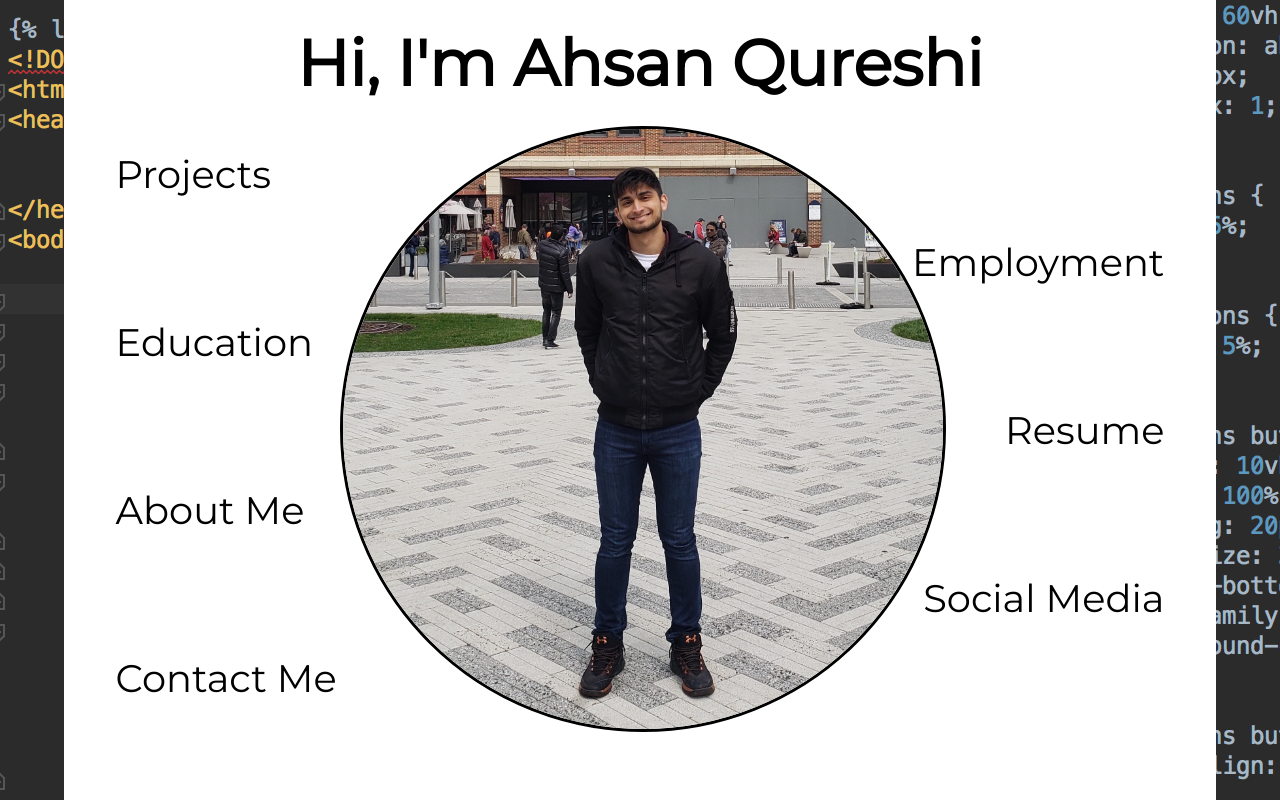
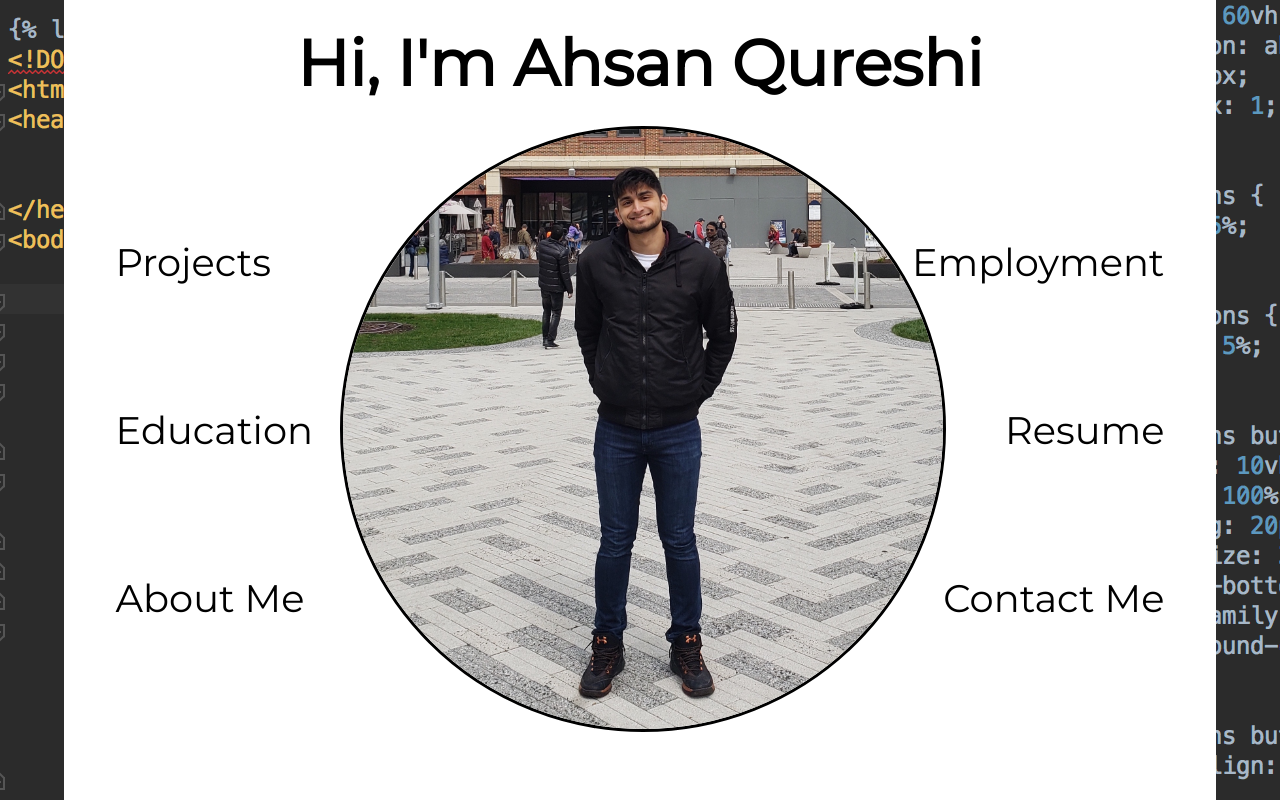
Before and after one commit to aqureshi8/AhsansDevSite, a Django app: page / in a window 1280 px wide. Run offline with Django 3.2, Linux system fonts and the light colour scheme; parts of the project's set-up code (start-up, migrations or seed data) failed here and were passed over.

Commit message:
updated index

```diff
--- a/mainSite/templates/mainSite/index.html
+++ b/mainSite/templates/mainSite/index.html
@@ -39,6 +39,7 @@
 			</div>
 		</div>
 		<div class="LeftButtons">
+			<div class="buttonSpace"></div>
             <a href="/Projects">
 			    <button>Projects</button>
             </a>
@@ -49,10 +50,6 @@
 			<div class="buttonSpace"></div>
             <a href="/AboutMe">
 			    <button>About Me</button>
-            </a>
-			<div class="buttonSpace"></div>
-            <a href="/ContactMe">
-			    <button>Contact Me</button>
             </a>
 		</div>
 		<div class="RightButtons">
@@ -65,8 +62,8 @@
 			    <button>Resume</button>
             </a>
 			<div class="buttonSpace"></div>
-            <a href="/SocialMedia">
-			    <button>Social Media</button>
+            <a href="/ContactMe">
+			    <button>Contact Me</button>
             </a>
 		</div>
 	</div>
```
